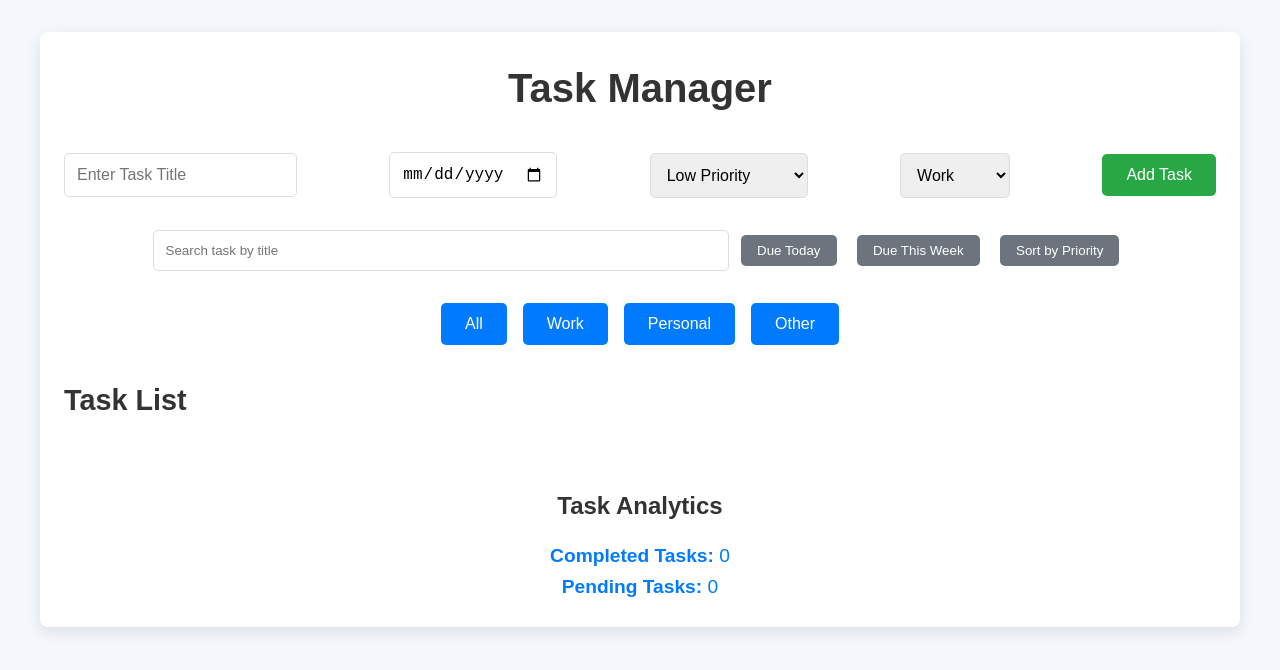
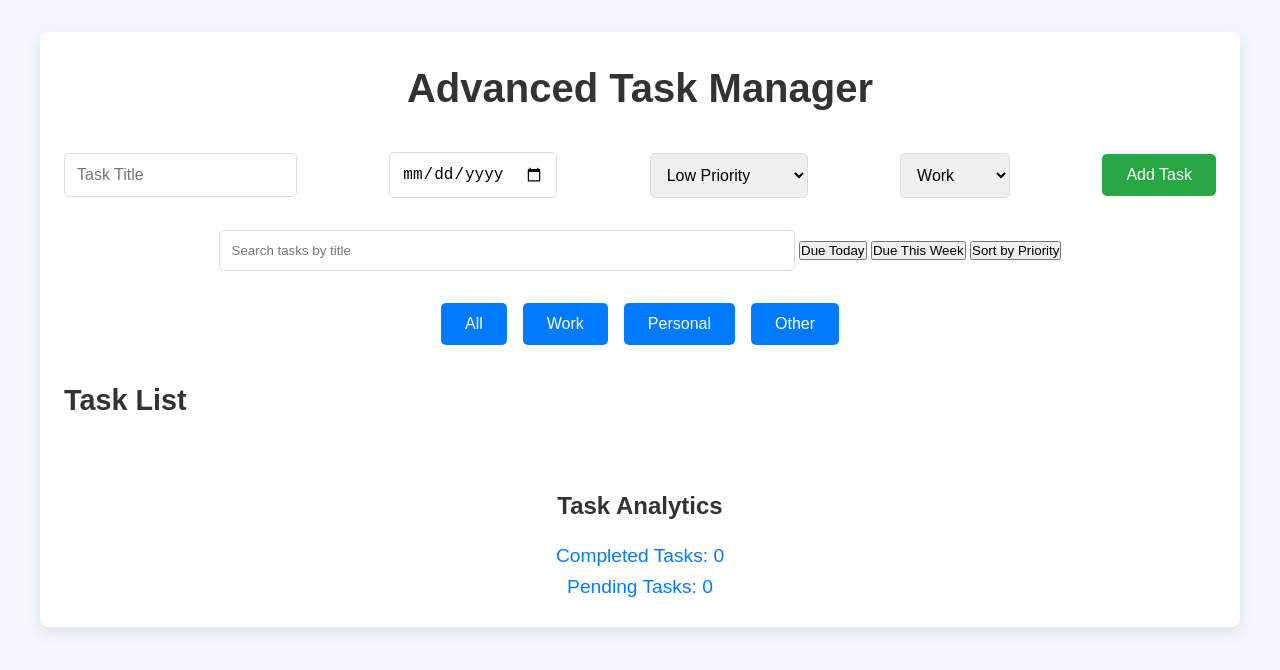
Before and after one commit to Ragul-B/Task-manager, a plain HTML site: page index.html in a window 1280 px wide. Drawn offline with nearby package versions, Linux system fonts and the light colour scheme.

Commit message:
Update index.html

```diff
--- a/index.html
+++ b/index.html
@@ -8,14 +8,12 @@
 </head>
 <body>
     <div class="container">
-        <!-- Header -->
         <header>
-            <h1>Task Manager</h1>
+            <h1>Advanced Task Manager</h1>
         </header>
 
-        <!-- Task Form -->
         <section class="task-form">
-            <input type="text" id="task-title" placeholder="Enter Task Title" required>
+            <input type="text" id="task-title" placeholder="Task Title" required>
             <input type="date" id="task-date" placeholder="Due Date">
             <select id="task-priority">
                 <option value="low">Low Priority</option>
@@ -30,15 +28,13 @@
             <button id="add-task-btn">Add Task</button>
         </section>
 
-        <!-- Search & Filter -->
         <section class="task-filters">
-            <input type="text" id="search-task" placeholder="Search task by title">
-            <button id="filter-today" class="btn-secondary">Due Today</button>
-            <button id="filter-week" class="btn-secondary">Due This Week</button>
-            <button id="sort-priority" class="btn-secondary">Sort by Priority</button>
+            <input type="text" id="search-task" placeholder="Search tasks by title">
+            <button id="filter-today">Due Today</button>
+            <button id="filter-week">Due This Week</button>
+            <button id="sort-priority">Sort by Priority</button>
         </section>
 
-        <!-- Category Tabs -->
         <section class="category-tabs">
             <button class="tab" onclick="filterByCategory('all')">All</button>
             <button class="tab" onclick="filterByCategory('work')">Work</button>
@@ -46,17 +42,15 @@
             <button class="tab" onclick="filterByCategory('other')">Other</button>
         </section>
 
-        <!-- Task List -->
         <section class="task-list">
             <h2>Task List</h2>
             <div id="tasks-grid" class="sortable-list"></div>
         </section>
 
-        <!-- Analytics -->
         <section class="analytics">
             <h3>Task Analytics</h3>
-            <p><strong>Completed Tasks:</strong> <span id="completed-count">0</span></p>
-            <p><strong>Pending Tasks:</strong> <span id="pending-count">0</span></p>
+            <p>Completed Tasks: <span id="completed-count">0</span></p>
+            <p>Pending Tasks: <span id="pending-count">0</span></p>
         </section>
     </div>
     <script src="https://cdnjs.cloudflare.com/ajax/libs/sortablejs/1.14.0/Sortable.min.js"></script>
```
